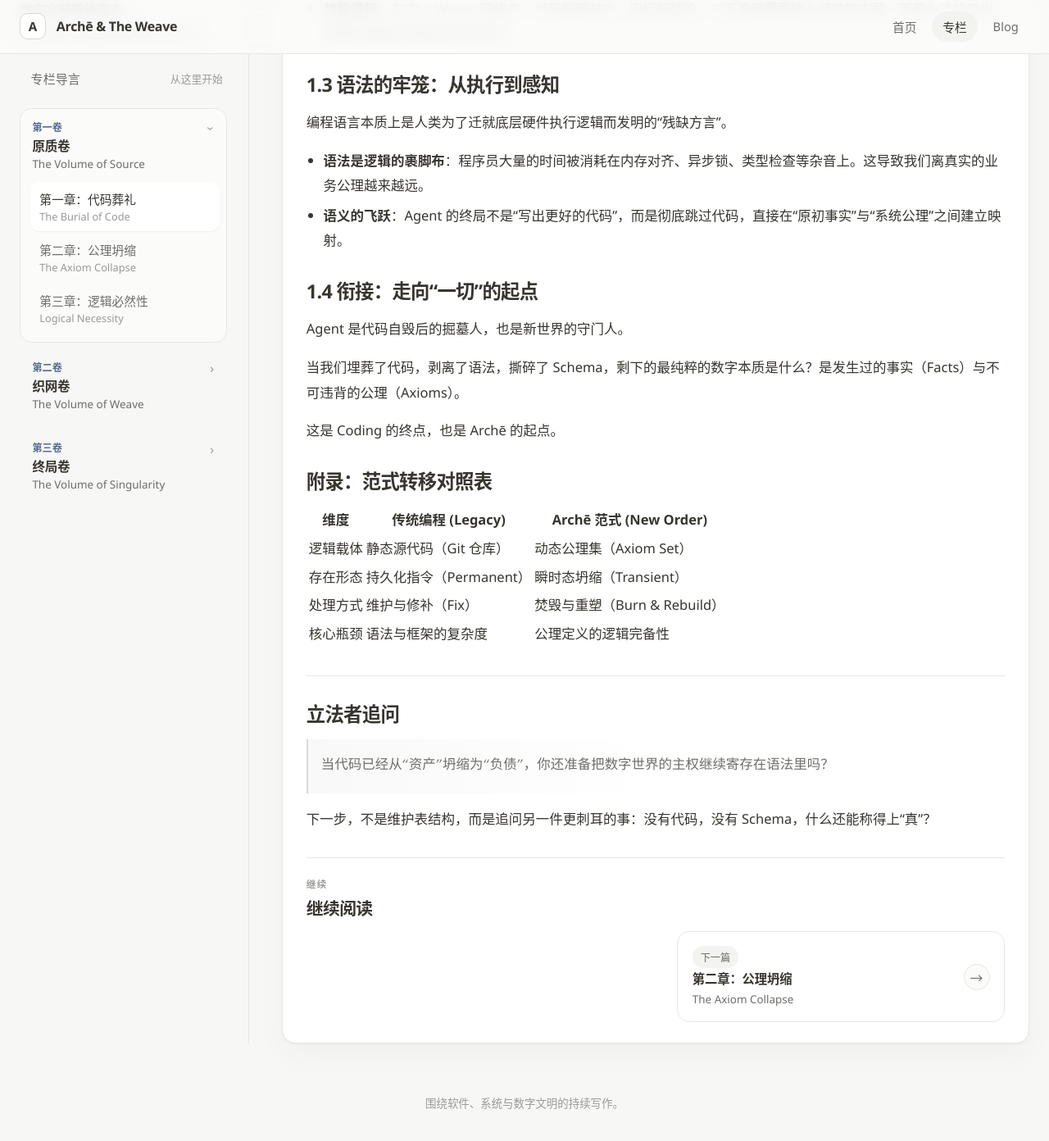
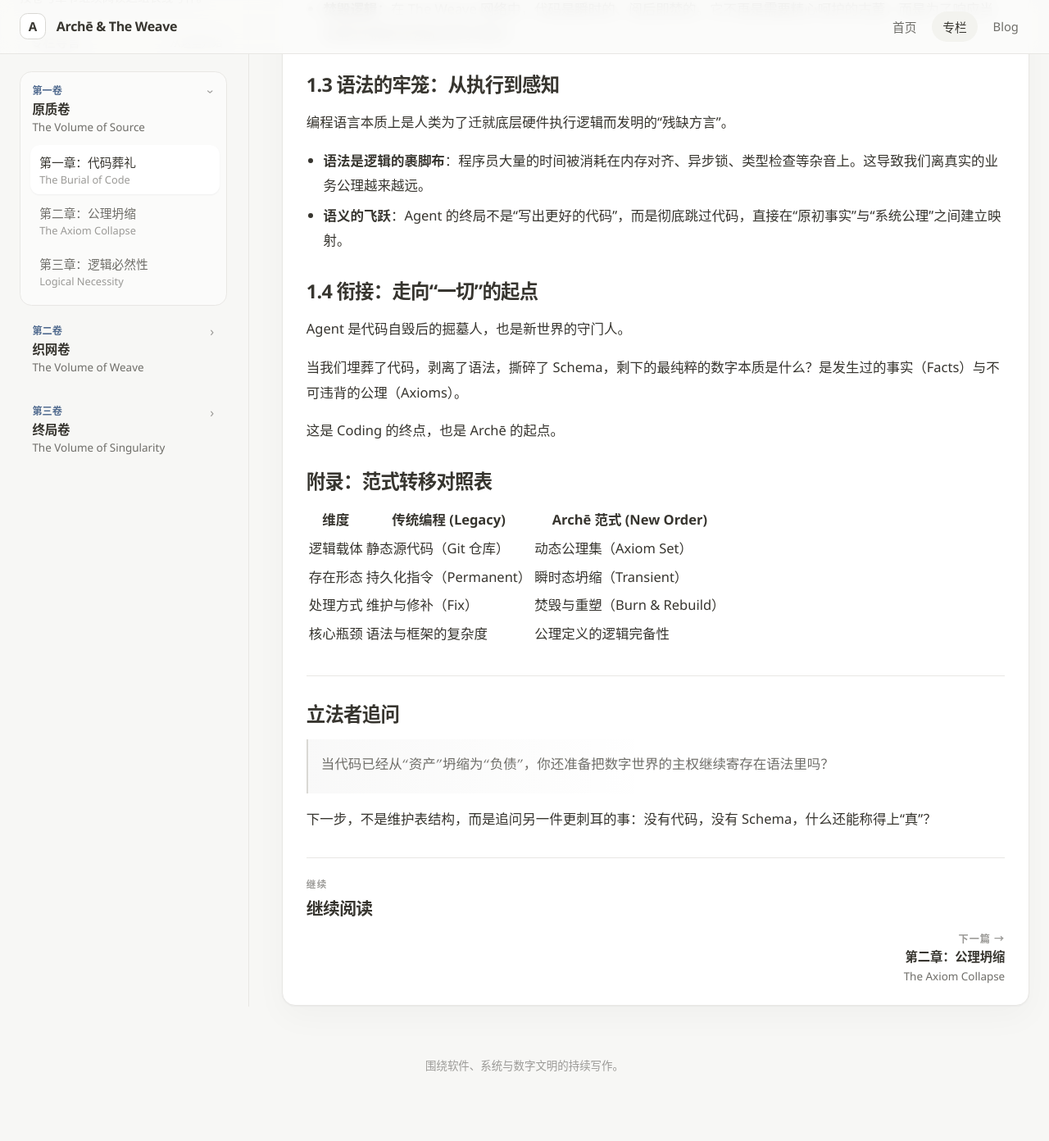
Before and after one commit to wangwu-30/wangwu-30, a Jekyll site: the page built from _chapters/01-the-burial-of-code.md, in a window 1280 px wide and 1400 px high, scrolled down 1142 px. Shown: the top 1392 px of the window at 82% size. Built offline with Jekyll 4.4.1, drawn with Linux system fonts in a browser that asks for light colours; after the commit the page ends 2496 px from its top, so only the background shows below that.

Commit message:
Switch chapter navigation to text links

```diff
--- a/_layouts/chapter.html
+++ b/_layouts/chapter.html
@@ -66,24 +66,18 @@ layout: default
 
     <nav class="chapter-nav{{ nav_state }}" aria-label="章节导航">
     {% if previous_chapter %}
-      <a class="chapter-nav-card is-prev" href="{{ previous_chapter.url | relative_url }}">
-        <span class="chapter-nav-direction" aria-hidden="true">←</span>
-        <div class="chapter-nav-copy">
-          <span class="chapter-nav-label">上一篇</span>
-          <strong>{{ previous_chapter.chapter_label }}：{{ previous_chapter.title }}</strong>
-          <span>{{ previous_chapter.title_en }}</span>
-        </div>
+      <a class="chapter-nav-link is-prev" href="{{ previous_chapter.url | relative_url }}">
+        <span class="chapter-nav-meta">← 上一篇</span>
+        <strong>{{ previous_chapter.chapter_label }}：{{ previous_chapter.title }}</strong>
+        <span class="chapter-nav-link-subtitle">{{ previous_chapter.title_en }}</span>
       </a>
     {% endif %}
 
     {% if next_chapter %}
-      <a class="chapter-nav-card is-next" href="{{ next_chapter.url | relative_url }}">
-        <div class="chapter-nav-copy">
-          <span class="chapter-nav-label">下一篇</span>
-          <strong>{{ next_chapter.chapter_label }}：{{ next_chapter.title }}</strong>
-          <span>{{ next_chapter.title_en }}</span>
-        </div>
-        <span class="chapter-nav-direction" aria-hidden="true">→</span>
+      <a class="chapter-nav-link is-next" href="{{ next_chapter.url | relative_url }}">
+        <span class="chapter-nav-meta">下一篇 →</span>
+        <strong>{{ next_chapter.chapter_label }}：{{ next_chapter.title }}</strong>
+        <span class="chapter-nav-link-subtitle">{{ next_chapter.title_en }}</span>
       </a>
     {% endif %}
     </nav>
--- a/assets/css/site.css
+++ b/assets/css/site.css
@@ -620,7 +620,7 @@ a {
 .chapter-nav {
   display: grid;
   grid-template-columns: repeat(2, minmax(0, 1fr));
-  gap: 0.9rem;
+  gap: 1.1rem;
   align-items: start;
 }
 
@@ -637,78 +637,49 @@ a {
   justify-items: end;
 }
 
-.chapter-nav-card {
+.chapter-nav-link {
   display: grid;
-  align-items: center;
-  grid-template-columns: auto minmax(0, 1fr);
-  gap: 1rem;
-  width: 100%;
-  padding: 1.05rem 1.1rem;
-  border: 1px solid var(--line);
-  border-radius: 0.95rem;
-  background: var(--surface);
-  transition: background-color 180ms ease, border-color 180ms ease, transform 180ms ease;
+  gap: 0.22rem;
+  min-width: 0;
+  max-width: 28rem;
+  color: var(--ink-soft);
+  transition: color 180ms ease, transform 180ms ease;
 }
 
-.chapter-nav.has-prev-only .chapter-nav-card,
-.chapter-nav.has-next-only .chapter-nav-card {
-  max-width: 25rem;
+.chapter-nav-link:hover {
+  color: var(--ink);
+  transform: translateX(2px);
 }
 
-.chapter-nav-card:hover {
-  border-color: var(--line-strong);
-  background: var(--surface-soft);
-  transform: translateY(-1px);
+.chapter-nav-link.is-next:hover {
+  transform: translateX(-2px);
 }
 
-.chapter-nav-card.is-next {
-  grid-template-columns: minmax(0, 1fr) auto;
+.chapter-nav-meta {
+  color: var(--ink-faint);
+  font-size: 0.76rem;
+  font-weight: 600;
+  letter-spacing: 0.08em;
+  text-transform: uppercase;
 }
 
-.chapter-nav-copy {
-  display: grid;
-  gap: 0.26rem;
-  align-content: center;
-  min-width: 0;
-}
-
-.chapter-nav-label {
-  display: inline-flex;
-  align-items: center;
-  justify-content: center;
-  width: fit-content;
-  padding: 0.28rem 0.62rem;
-  border-radius: 999px;
-  background: var(--surface-muted);
-  color: var(--ink-soft);
-  font-size: 0.76rem;
-}
-
-.chapter-nav-card strong {
+.chapter-nav-link strong {
   font-size: 0.96rem;
   font-weight: 620;
   letter-spacing: -0.01em;
   line-height: 1.35;
+  color: var(--ink);
 }
 
-.chapter-nav-copy span:last-child {
+.chapter-nav-link-subtitle {
   color: var(--ink-soft);
   font-size: 0.84rem;
   line-height: 1.45;
 }
 
-.chapter-nav-direction {
-  display: inline-flex;
-  align-items: center;
-  justify-content: center;
-  width: 2rem;
-  height: 2rem;
-  flex: 0 0 auto;
-  border: 1px solid var(--line);
-  border-radius: 999px;
-  background: var(--surface-soft);
-  color: var(--ink-soft);
-  font-size: 1rem;
+.chapter-nav-link.is-next {
+  justify-items: end;
+  text-align: right;
 }
 
 .post-article {
@@ -889,25 +860,10 @@ a {
     justify-items: stretch;
   }
 
-  .chapter-nav-card.is-next {
+  .chapter-nav-link,
+  .chapter-nav-link.is-next {
+    max-width: none;
+    justify-items: start;
     text-align: left;
   }
-
-  .chapter-nav.has-prev-only .chapter-nav-card,
-  .chapter-nav.has-next-only .chapter-nav-card {
-    max-width: none;
-  }
-
-  .chapter-nav-card,
-  .chapter-nav-card.is-next {
-    grid-template-columns: auto minmax(0, 1fr);
-  }
-
-  .chapter-nav-card.is-next .chapter-nav-copy {
-    order: 2;
-  }
-
-  .chapter-nav-card.is-next .chapter-nav-direction {
-    order: 1;
-  }
 }
```
